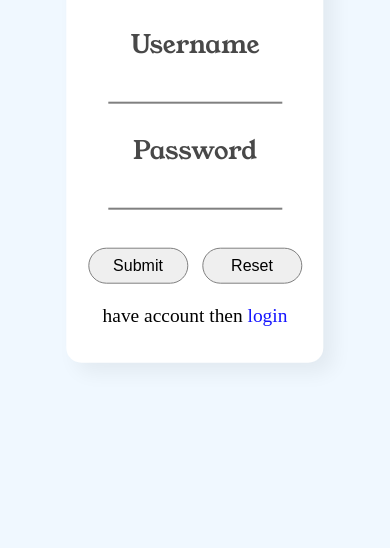
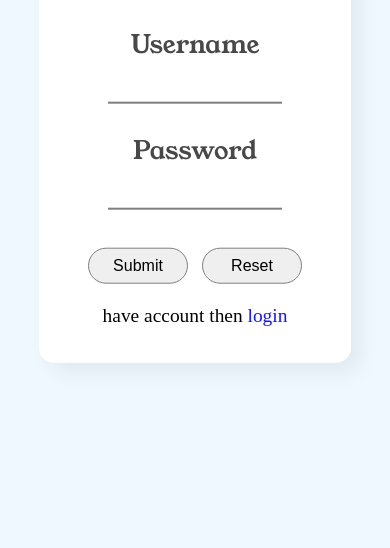
Before and after one commit to Shub-ev/Login-Page-Juke, a plain HTML site: page index.html in a window 390 px wide. Shown: the part 296-844 px from the top of the page. Drawn offline with Linux system fonts and the light colour scheme; a web font is replaced by a local one.

Commit message:
Update index.css

```diff
--- a/index.css
+++ b/index.css
@@ -86,7 +86,7 @@ body{
 
 @media screen and (min-width : 0px) and (max-width: 500px){
     .form{
-        width: 66vw;
+        width: 80vw;
         height: 56vh;
     }
     #uname, #pname{
```
